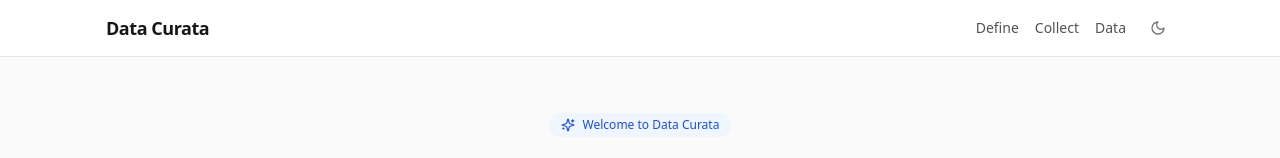
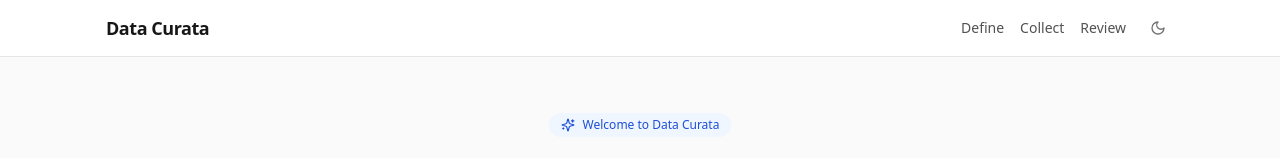
Before and after one commit to MentorFilou/data-curata, a Vue app: page / in a window 1280 px wide. Shown: the top 158 px of the page. Built offline with nearby package versions, Linux system fonts and the light colour scheme.

Commit message:
chore: rename DataPage to ReviewPage

```diff
--- a/src/components/actions/ViewDataButton.vue
+++ b/src/components/actions/ViewDataButton.vue
@@ -9,7 +9,7 @@ const count = computed(() => entriesStore.entries.length)
 
 <template>
   <RouterLink
-    to="/data"
+    to="/review"
     class="inline-flex items-center gap-2 px-4 py-2 rounded-lg border border-neutral-300 text-sm font-medium text-neutral-700 hover:bg-neutral-50 dark:border-neutral-600 dark:text-neutral-300 dark:hover:bg-neutral-800 transition-colors focus-visible:outline-none focus-visible:ring-2 focus-visible:ring-accent-500"
   >
     <BarChart2 class="w-4 h-4" />
--- a/src/components/layout/AppHeader.vue
+++ b/src/components/layout/AppHeader.vue
@@ -36,11 +36,11 @@ const entryCount = computed(() => entriesStore.entries.length)
           Collect
         </RouterLink>
         <RouterLink
-          to="/data"
+          to="/review"
           class="text-sm font-medium text-neutral-600 hover:text-neutral-900 dark:text-neutral-300 dark:hover:text-white flex items-center gap-1.5"
           active-class="text-accent-700 dark:text-accent-400"
         >
-          Data
+          Review
           <span
             v-if="entryCount > 0"
             class="inline-flex items-center justify-center h-5 min-w-5 px-1 rounded-full bg-accent-600 text-white text-xs font-medium"
--- a/src/pages/HomePage.vue
+++ b/src/pages/HomePage.vue
@@ -44,7 +44,7 @@ const steps = [
   },
   {
     icon: Download,
-    to: '/data',
+    to: '/review',
     title: '3. Review',
     body: 'Browse, edit, and export your entries to JSON, JSONL, or CSV — with the schema attached.',
   },
--- a/src/router.ts
+++ b/src/router.ts
@@ -1,8 +1,8 @@
 import { createRouter, createWebHistory } from 'vue-router'
 import CollectPage from '@/pages/CollectPage.vue'
-import DataPage from '@/pages/DataPage.vue'
 import DefinePage from '@/pages/DefinePage.vue'
 import HomePage from './pages/HomePage.vue'
+import ReviewPage from './pages/ReviewPage.vue'
 
 const router = createRouter({
   history: createWebHistory(import.meta.env.BASE_URL),
@@ -10,7 +10,7 @@ const router = createRouter({
     { path: '/', name: 'home', component: HomePage },
     { path: '/define', name: 'define', component: DefinePage },
     { path: '/collect', name: 'collect', component: CollectPage },
-    { path: '/data', name: 'data', component: DataPage },
+    { path: '/review', name: 'review', component: ReviewPage },
   ],
 })
 
```
Also changed, not shown: src/pages/ReviewPage.vue (renamed from src/pages/DataPage.vue), 2 other files (tests, documents, lock files or other folders).
